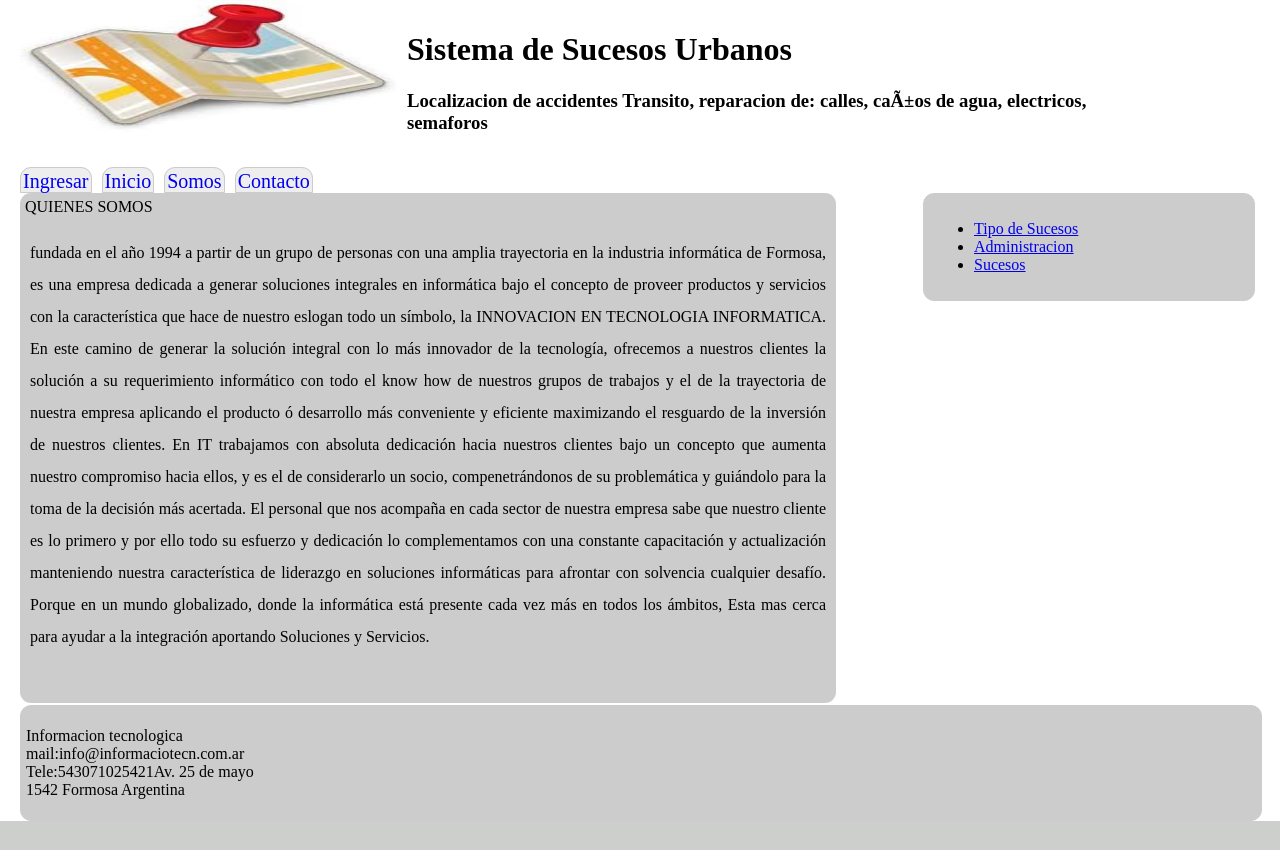
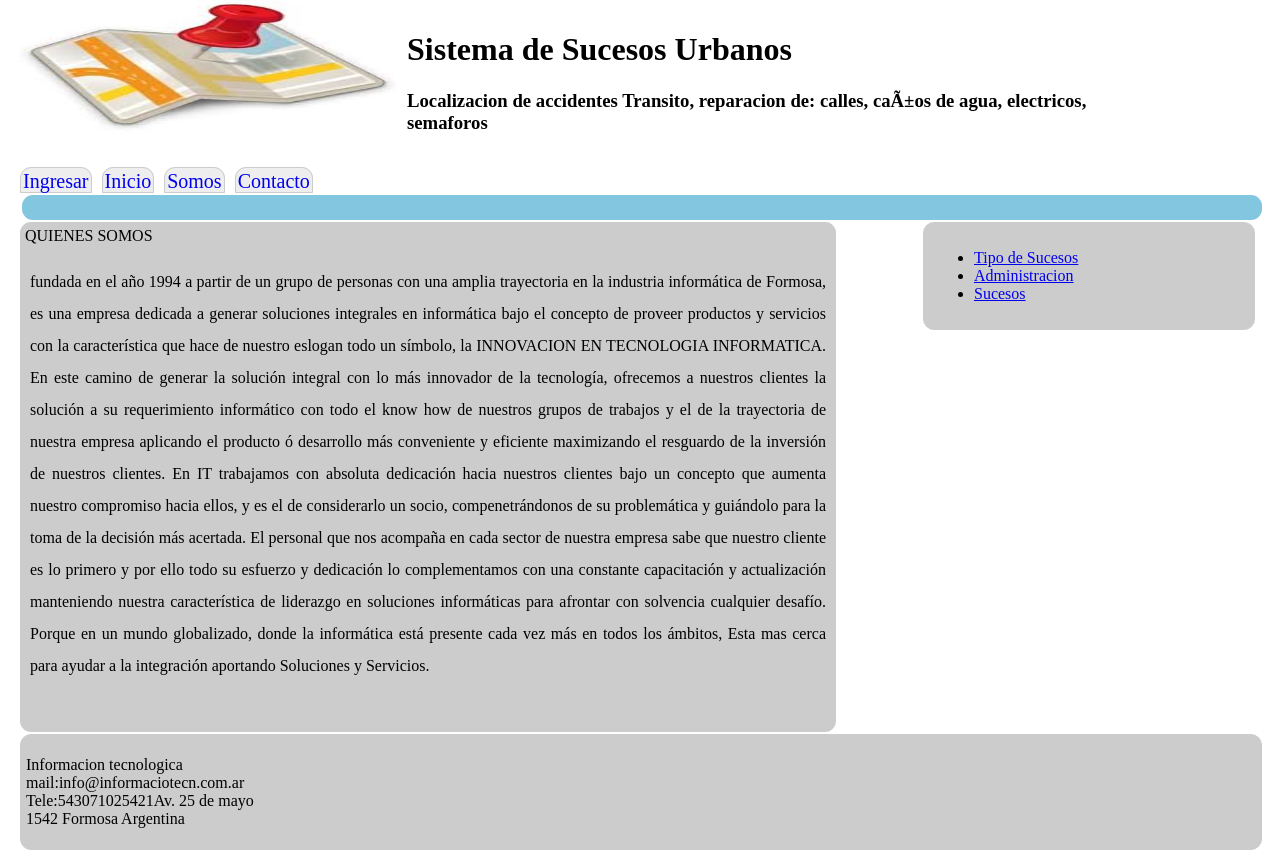
Before and after one commit to informaciontecnologica/sucesos, a PHP site: page /somos.php in a window 1280 px wide. Shown: the part 20-870 px from the top of the page. Before the commit the page ends 841 px from the top, so only its background shows below. Run offline with PHP 8.4, Linux system fonts and the light colour scheme.

Commit message:
primer desarrollo de git hub

```diff
--- a/Administracion.php
+++ b/Administracion.php
@@ -27,6 +27,7 @@ and open the template in the editor.
                 <h3>Localizacion de accidentes Transito, reparacion de: calles, caÃ±os de agua, electricos, semaforos</h3> </div>
             <nav>
                 <?php navegacion(); ?>
+                      <div id="viga"></div>
             </nav>
         </header>
 
--- a/contacto.php
+++ b/contacto.php
@@ -25,6 +25,7 @@ and open the template in the editor.
                 <h3>Localizacion de accidentes Transito, reparacion de: calles, caÃ±os de agua, electricos, semaforos</h3> </div>
             <nav>
           <?php navegacion(); ?>
+                      <div id="viga"></div>
             </nav>
         </header>
 
--- a/css/estilos.css
+++ b/css/estilos.css
@@ -77,9 +77,11 @@ nav  li a:hover{
 }
 #viga {
     float: left;
-    background-color:  #000000;
+    background-color: #82C6E0  ;
     width :100%;
     height: 25px;
+    border-radius: 11px;
+     margin: 2px;
 
 }
 section{
--- a/index.php
+++ b/index.php
@@ -2,7 +2,6 @@
 <?php
 require_once('funciones/Top.php');
 require_once('Connections/localhost.php');
-
 ?>
 
 <html>
@@ -27,7 +26,6 @@ require_once('Connections/localhost.php');
                 <h3>Localizacion de accidentes Transito, reparacion de: calles, caños de agua, electricos, semaforos</h3> </div>
             <nav>
                 <?php navegacion();
-
                 ?>
                 <div id="viga"></div>
             </nav>
--- a/somos.php
+++ b/somos.php
@@ -26,6 +26,7 @@ and open the template in the editor.
                 <h3>Localizacion de accidentes Transito, reparacion de: calles, caÃ±os de agua, electricos, semaforos</h3> </div>
             <nav>
           <?php navegacion(); ?>
+                      <div id="viga"></div>
             </nav>
         </header>
 
```
Also changed, not shown: jquery1/newEmptyPHP.php (deleted, +0 -7 lines), jquery1/tablaangular.php (added, +29 -0 lines). Lines whose indentation alone changed are shown as unchanged.
